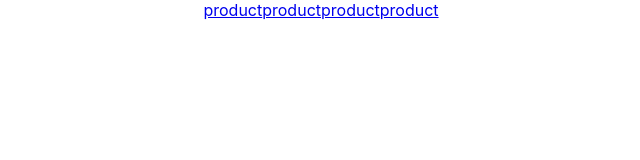
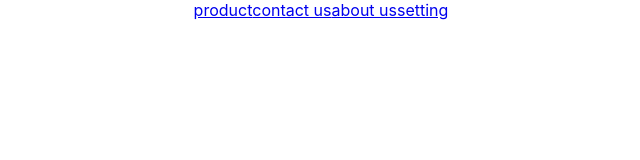
Before and after one commit to balvinder-arora/gtm-test, a React (Create React App) app: page / in a window 1280 px wide. Shown: the top 160 px of the page, without its empty margins (319-959 px from the left). Built offline with nearby package versions, Linux system fonts and the light colour scheme.

Commit message:
some changes

```diff
--- a/src/App.js
+++ b/src/App.js
@@ -4,9 +4,9 @@ function App() {
   return (
     <div className="App">
      <a href="/product">product</a>
-     <a href="/contactus">product</a>
-     <a href="/aboutus">product</a>
-     <a href="/setting">product</a>
+     <a href="/contactus">contact us</a>
+     <a href="/aboutus">about us</a>
+     <a href="/setting">setting</a>
     </div>
   );
 }
```
